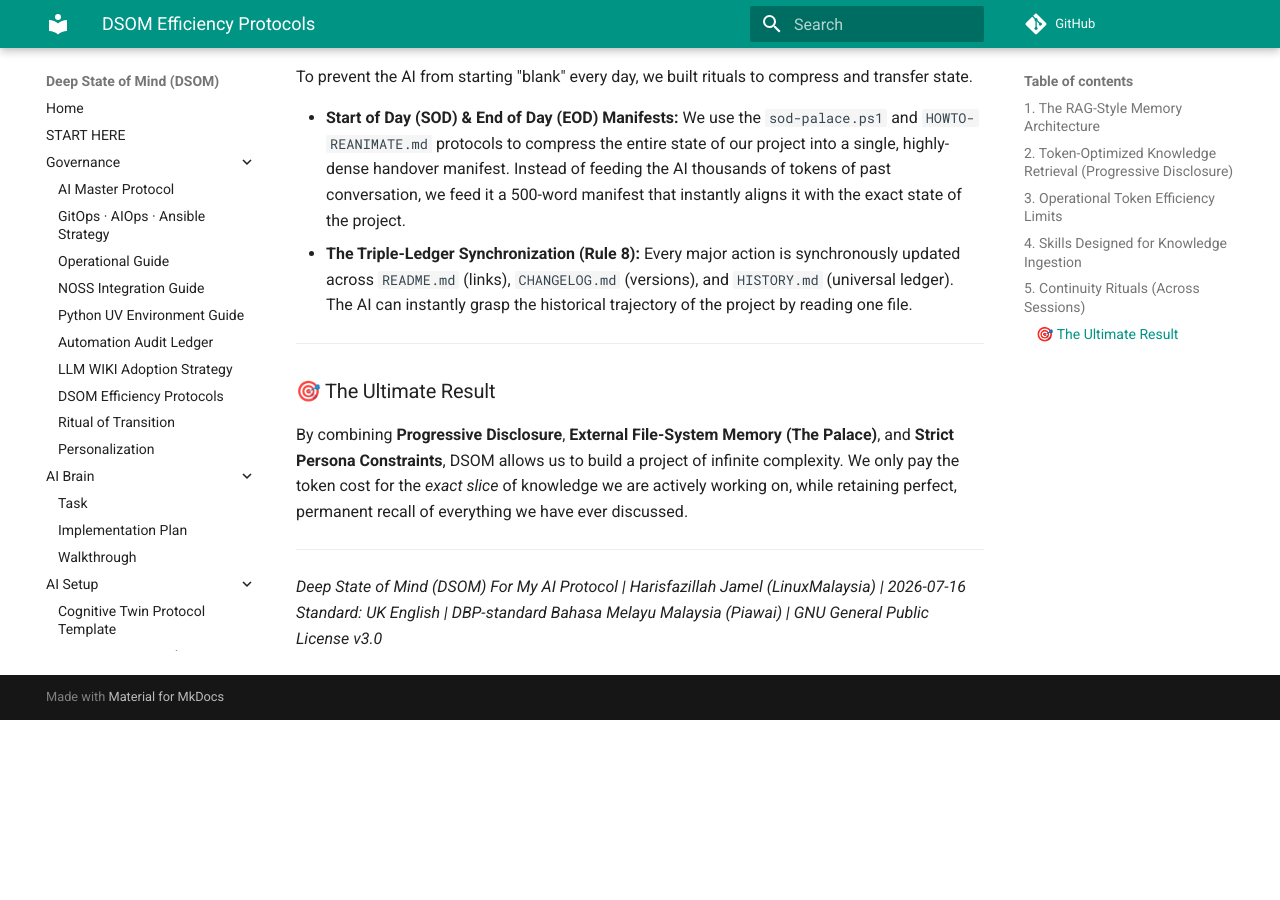
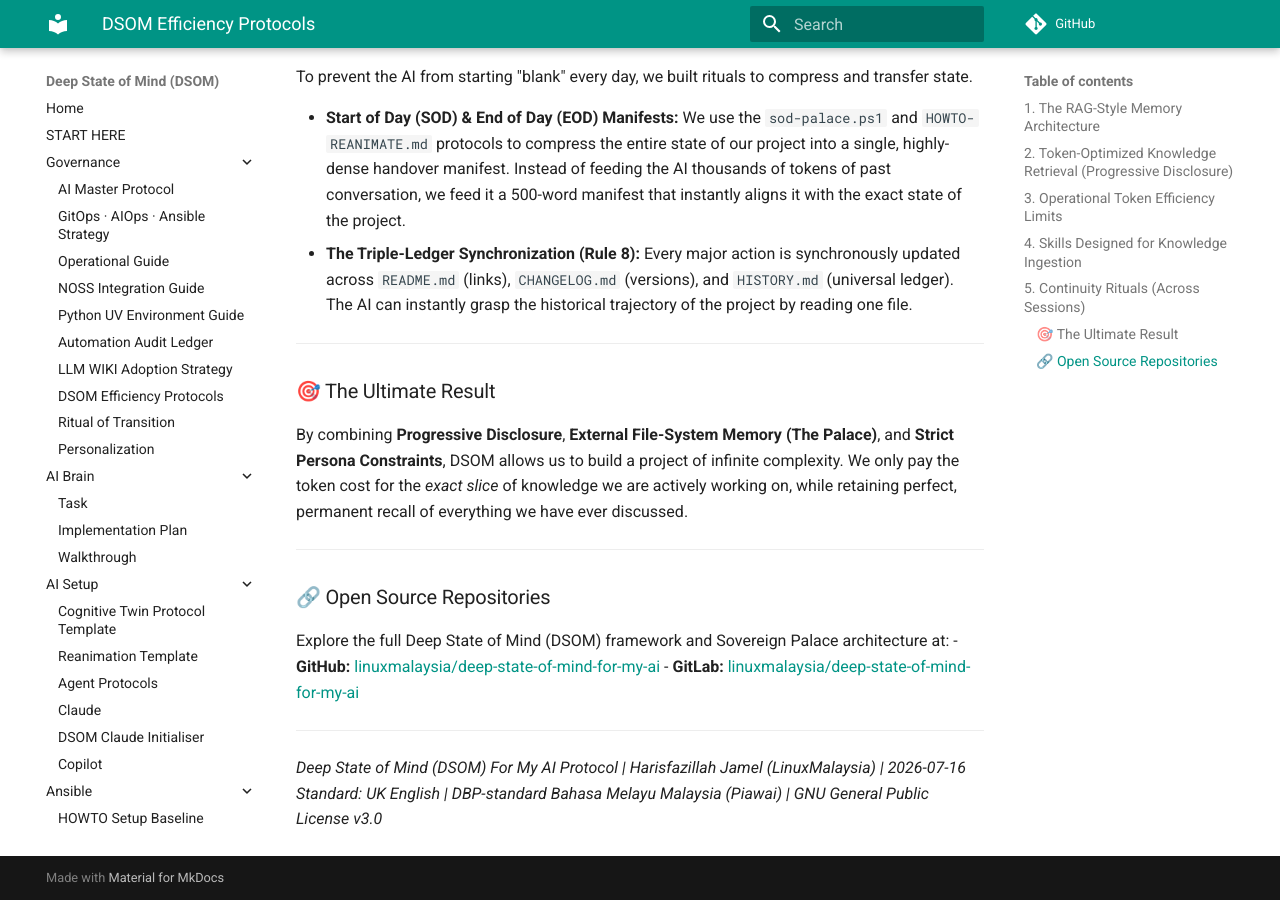
Before and after one commit to linuxmalaysia/deep-state-of-mind-for-my-ai, an MkDocs documentation site: the page built from docs/governance/DSOM-EFFICIENCY-PROTOCOLS.md, in a window 1280 px wide and 900 px high, scrolled down 2046 px. Built offline with MkDocs 1.6.1 and Material for MkDocs 9.7.7, drawn with Linux system fonts in a browser that asks for light colours; comment, search, counter and statistics services are not loaded; before the commit the page ends 2766 px from its top, so only the background shows below that.

Commit message:
docs(governance): add github and gitlab links to efficiency protocols and publish-to-blogger skill

```diff
--- a/docs/governance/DSOM-EFFICIENCY-PROTOCOLS.md
+++ b/docs/governance/DSOM-EFFICIENCY-PROTOCOLS.md
@@ -52,5 +52,12 @@ To prevent the AI from starting "blank" every day, we built rituals to compress
 By combining **Progressive Disclosure**, **External File-System Memory (The Palace)**, and **Strict Persona Constraints**, DSOM allows us to build a project of infinite complexity. We only pay the token cost for the *exact slice* of knowledge we are actively working on, while retaining perfect, permanent recall of everything we have ever discussed.
 
 ---
+
+### 🔗 Open Source Repositories
+Explore the full Deep State of Mind (DSOM) framework and Sovereign Palace architecture at:
+- **GitHub:** [linuxmalaysia/deep-state-of-mind-for-my-ai](https://github.com/linuxmalaysia/deep-state-of-mind-for-my-ai)
+- **GitLab:** [linuxmalaysia/deep-state-of-mind-for-my-ai](https://gitlab.com/linuxmalaysia/deep-state-of-mind-for-my-ai)
+
+---
 *Deep State of Mind (DSOM) For My AI Protocol | Harisfazillah Jamel (LinuxMalaysia) | 2026-07-16*
 *Standard: UK English | DBP-standard Bahasa Melayu Malaysia (Piawai) | GNU General Public License v3.0*
```
Also changed, not shown: .agents/skills/publish-to-blogger/SKILL.md (+5 -4 lines).
